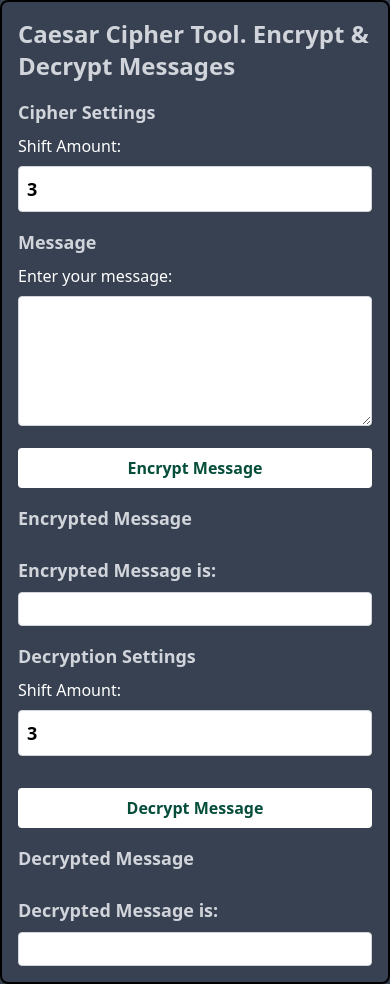
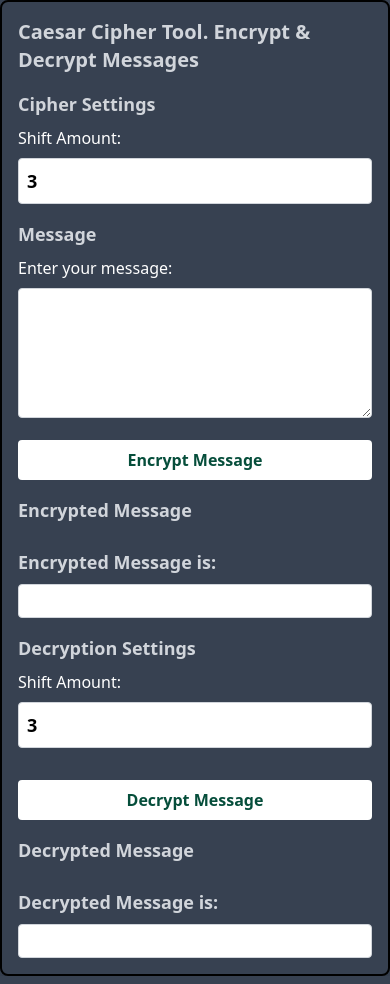
Before and after one commit to ACACACanne/project-caesar-cipher, a plain HTML site: page index.html in a window 390 px wide. Drawn offline with nearby package versions, Linux system fonts and the light colour scheme.

Commit message:
responsive designe

```diff
--- a/index.html
+++ b/index.html
@@ -6,22 +6,22 @@
     <link href="https://cdn.jsdelivr.net/npm/tailwindcss@2.2.19/dist/tailwind.min.css" rel="stylesheet">
     <title>Caesar Cipher</title>
 </head>
-<body class="bg-gray-700 min-h-screen flex items-center justify-center">
-    <section class="max-w-xl mx-auto p-4 border-black border-2 text-gray-300 rounded-lg shadow-lg">
+<body class="bg-gray-700 min-h-screen flex items-center justify-center flex-col md:flex-row">
+    <section class="max-w-xl max-w-md sm:max-w-lg md:max-w-xl lg:max-w-xl xl:max-w-xl mx-auto p-4 sm:p-6 md:p-8 lg:p-10 border-black border-2 text-gray-300 rounded-lg shadow-lg">
       <header class="mb-4">
-        <h1 class="text-2xl font-semibold">Caesar Cipher Tool. Encrypt & Decrypt Messages</h1>
+        <h1 class="text-xl sm:text-2xl lg:text-3xl font-semibold">Caesar Cipher Tool. Encrypt & Decrypt Messages</h1>
       </header>
       <fieldset class="mb-4">
         <legend class="text-lg font-semibold mb-2">Cipher Settings</legend>
         <label for="shift" class="block mb-2 text-white">Shift Amount:</label>
-        <input type="number" id="shift" name="shift" value="3" min="1" max="25" class="w-full p-2 rounded border border-gray-300 text-lg font-semibold text-black">
+        <input type="number" id="shift" name="shift" value="3" min="1" max="25" class="w-full text-base sm:text-lg md:text-xl p-2 rounded border border-gray-300 text-lg font-semibold text-black">
       </fieldset>
       <fieldset class="mb-4">
         <legend class="text-lg font-semibold mb-2">Message</legend>
         <label for="message" class="block mb-2 text-white">Enter your message:</label>
         <textarea id="message" name="message" rows="4" cols="50" class="w-full p-2 rounded border border-gray-300 text-lg font-semibold text-black"></textarea>
       </fieldset>
-        <button id="encrypt-btn" class="w-full bg-white text-green-900 font-bold py-2 px-4 rounded hover:bg-gray-200 transition duration-300">Encrypt Message</button>
+        <button id="encrypt-btn" class="w-full text-base sm:text-lg md:text-xl lg:text-2xl bg-white text-green-900 font-bold py-2 px-4 sm:px-6 md:px-8 lg:px-10 sm:py-3 rounded hover:bg-gray-200 transition duration-300">Encrypt Message</button>
       <fieldset class="mt-4">
         <legend class="text-lg font-semibold mb-2">Encrypted Message</legend>
         <div class="mt-4">
```
